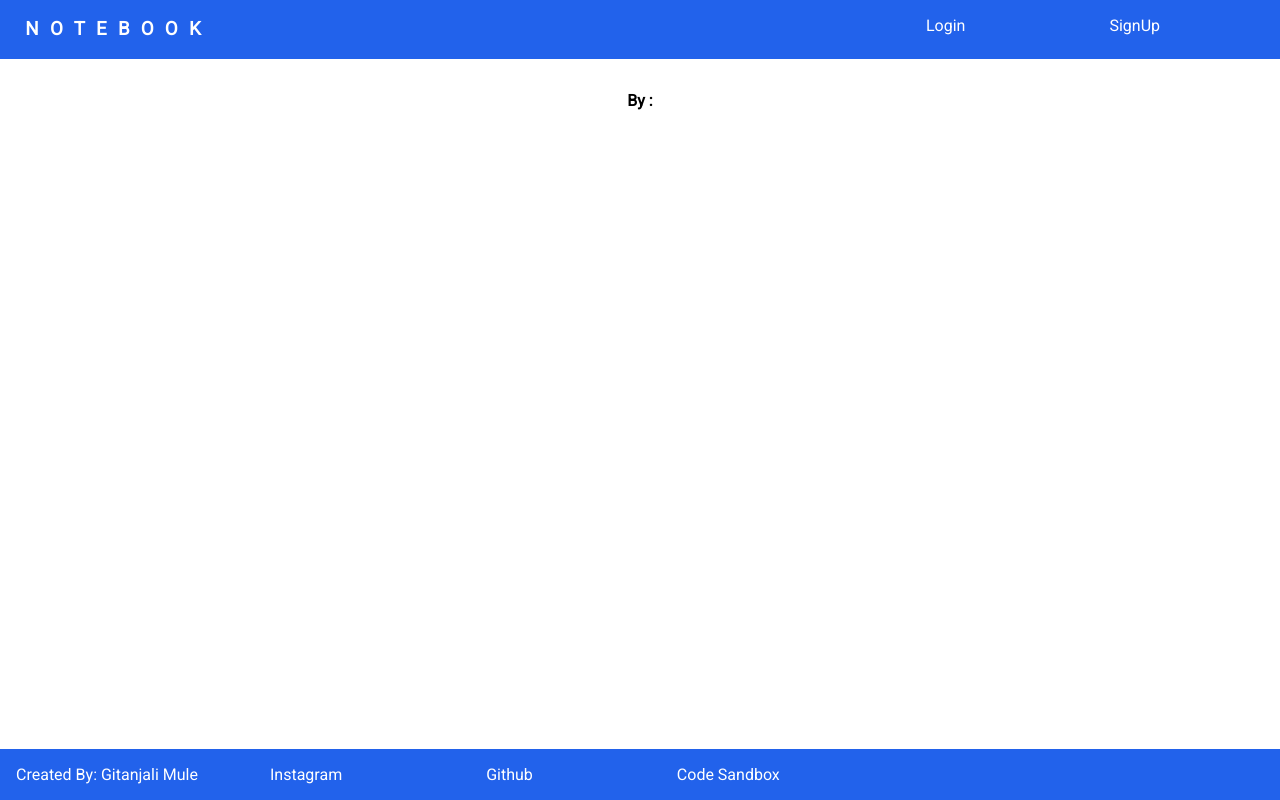
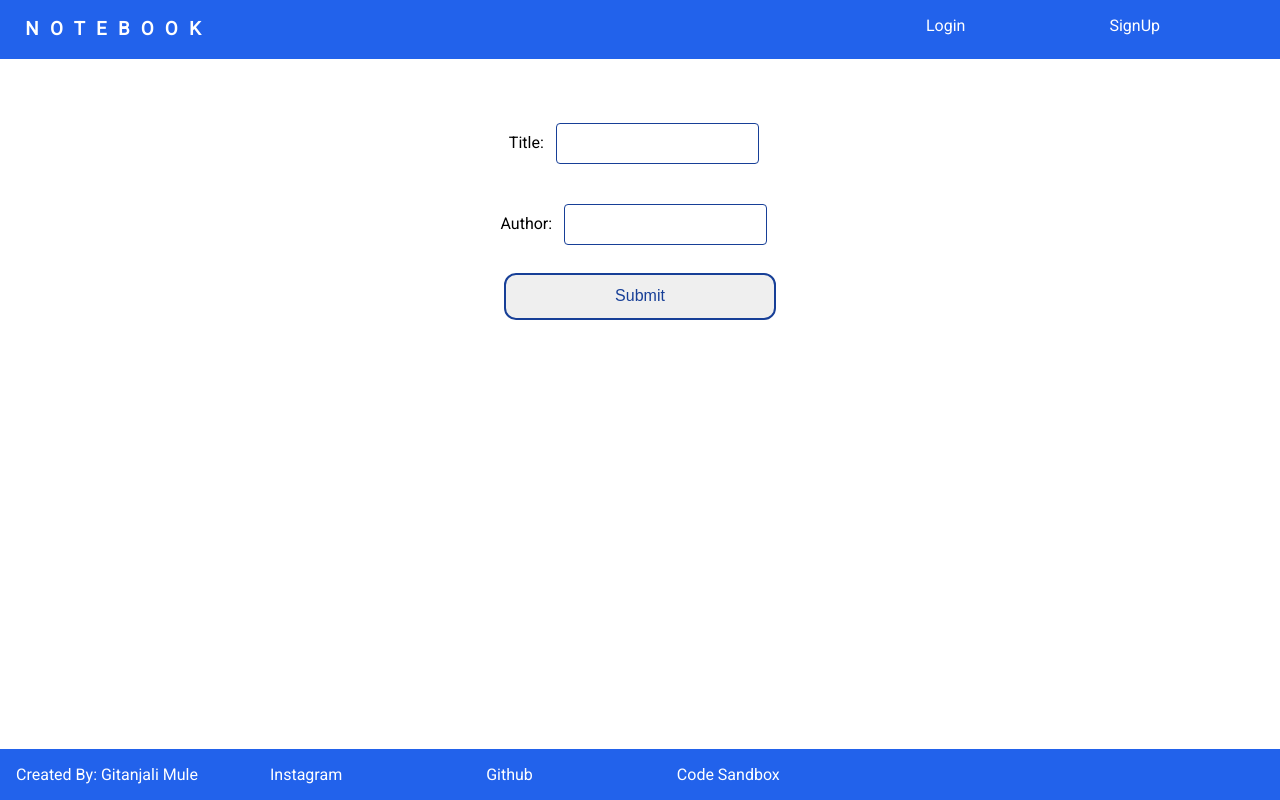
Before and after one commit to gd-m/frontend-final-project, a React (Create React App) app: page /books/new in a window 1280 px wide. Built offline with nearby package versions, Linux system fonts and the light colour scheme; no server answers.

Commit message:
added cfreat action for a book

```diff
--- a/src/App.js
+++ b/src/App.js
@@ -11,6 +11,7 @@ import Navbar from './components/Navbar'
 import Signup from './components/Signup';
 import Footer from './components/Footer'
 import Book from './components/Book'
+import Form from './components/Form'
 
 import BooksContainer from './components/BooksContainer'
 
@@ -35,6 +36,7 @@ class App extends Component {
       <Route path="/signup" render={()=><Signup/>}/>
       <Route path="/login" render={()=><Login />} />
       <Route exact path="/books" render={()=><BooksContainer />}/>
+      <Route exact path="/books/new" component={Form} />
       <Route path="/books/:book_id" render={(props)=><Book {...props}/>}/>
 
       </Switch>
--- a/src/components/BooksContainer.js
+++ b/src/components/BooksContainer.js
@@ -1,8 +1,10 @@
 import React, { Component } from 'react';
 import { connect } from 'react-redux';
 import BookCard from "./BookCard";
+import {withRouter} from 'react-router-dom'
 
 class BooksContainer extends Component {
+
 
     render() {
         let books
@@ -15,7 +17,10 @@ class BooksContainer extends Component {
         }
         return (
             <div>
+                <div>
                 <h1>All Books</h1>
+                <a href="/books/new"><button className="submit-button">Add New Book</button></a>
+                </div>
                 <div className="book-container">
                 {books}
                 </div>
@@ -30,4 +35,4 @@ const mapStateToProps = (state) => {
         currentUser: state.currentUser
     })
 }
-export default connect(mapStateToProps) (BooksContainer);
+export default withRouter(connect(mapStateToProps) (BooksContainer));
--- a/src/components/Form.js
+++ b/src/components/Form.js
@@ -3,7 +3,7 @@ import {connect} from 'react-redux'
 import {updateBookForm} from '../actions/bookForm'
 import {newBook} from '../actions/newBook'
 
-const Form = ({updateBookForm, bookForm, newBook}) => {
+const Form = ({updateBookForm, bookForm, newBook, history}) => {
     const handleOnChange = event => {
         const {name, value} = event.target
         const updateInfo = {
@@ -16,7 +16,7 @@ const Form = ({updateBookForm, bookForm, newBook}) => {
 
     const handleSubmit = event => {
         event.preventDefault()
-        newBook(bookForm)
+        newBook(bookForm, history)
 
     }
         return (
@@ -24,7 +24,7 @@ const Form = ({updateBookForm, bookForm, newBook}) => {
                 <form onSubmit={handleSubmit}>
                     <p>Title:<input type="text" onChange={handleOnChange} value={bookForm.title} name="title" /></p>
                     <p>Author:<input type="text" onChange={handleOnChange} value={bookForm.author} name="author" /></p>
-                    <input type="submit"/>
+                    <input className="submit-button" type="submit"/>
                 </form>
             </div>
          );
```
